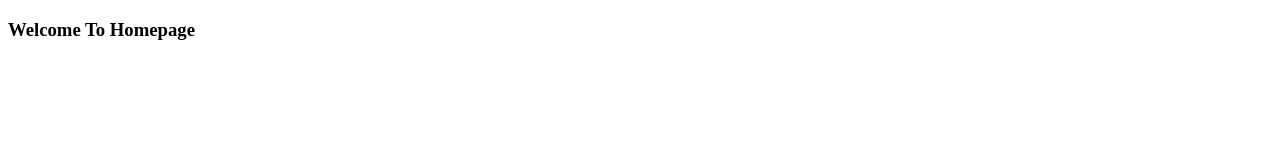
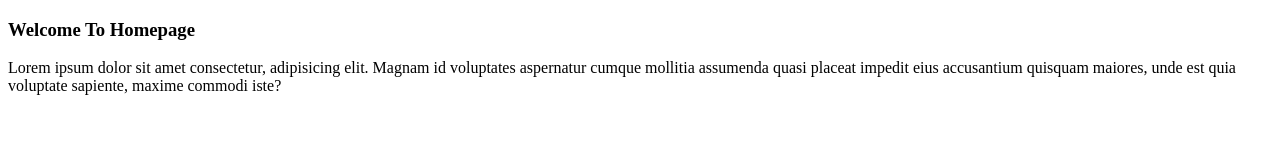
Before and after one commit to segun-flexible/git-collaboration-lesson, a plain HTML site: page index.html in a window 1280 px wide. Drawn offline with Linux system fonts and the light colour scheme.

Commit message:
added text to index

```diff
--- a/index.html
+++ b/index.html
@@ -7,5 +7,6 @@
 </head>
 <body>
    <h3>Welcome To Homepage</h3>
+   <p>Lorem ipsum dolor sit amet consectetur, adipisicing elit. Magnam id voluptates aspernatur cumque mollitia assumenda quasi placeat impedit eius accusantium quisquam maiores, unde est quia voluptate sapiente, maxime commodi iste?</p>
 </body>
 </html>
```
